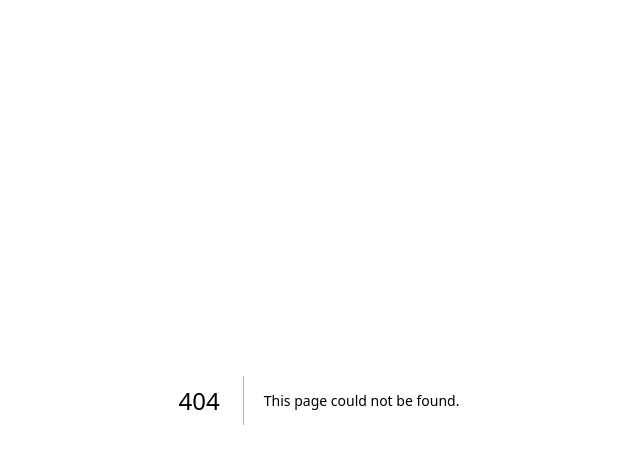
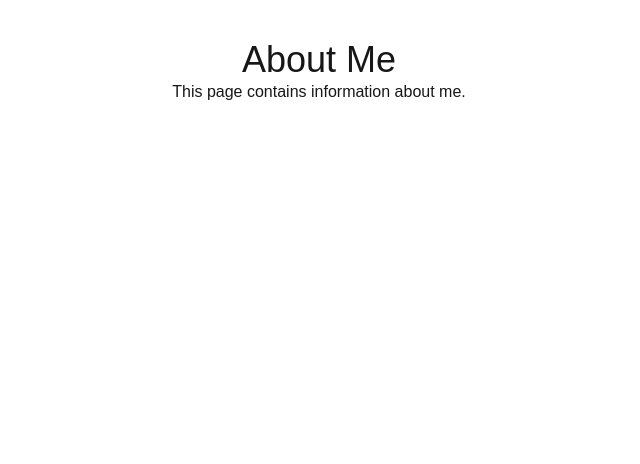
Before and after one commit to Bilguntugs/Junior_IS, a Next.js app in the folder interactive-portfolio/: page /about in a window 1280 px wide. Before the commit this address had no page. Shown: the top 464 px of the page, without its empty margins (321-961 px from the left). Built offline with nearby package versions, Linux system fonts and the light colour scheme.

Commit message:
portfolio pages

```diff
--- /dev/null
+++ b/interactive-portfolio/app/about/page.tsx
@@ -0,0 +1,8 @@
+export default function About() {
+  return (
+    <div className="p-10 text-center">
+      <h1 className="text-4xl">About Me</h1>
+      <p>This page contains information about me.</p>
+    </div>
+  );
+}
--- /dev/null
+++ b/interactive-portfolio/app/contactMe/page.tsx
@@ -0,0 +1,8 @@
+export default function Contact() {
+    return (
+      <div className="p-10 text-center">
+        <h1 className="text-4xl">Contact</h1>
+        <p>Feel free to reach out to me!</p>
+      </div>
+    );
+  }
--- /dev/null
+++ b/interactive-portfolio/app/projects/page.tsx
@@ -0,0 +1,8 @@
+export default function Projects() {
+    return (
+      <div className="p-10 text-center">
+        <h1 className="text-4xl">Projects</h1>
+        <p>Here are some of my projects.</p>
+      </div>
+    );
+  }
--- /dev/null
+++ b/interactive-portfolio/app/skills/page.tsx
@@ -0,0 +1,8 @@
+export default function Skills() {
+    return (
+      <div className="p-10 text-center">
+        <h1 className="text-4xl">Skills</h1>
+        <p>These are the skills I have acquired.</p>
+      </div>
+    );
+  }
```
